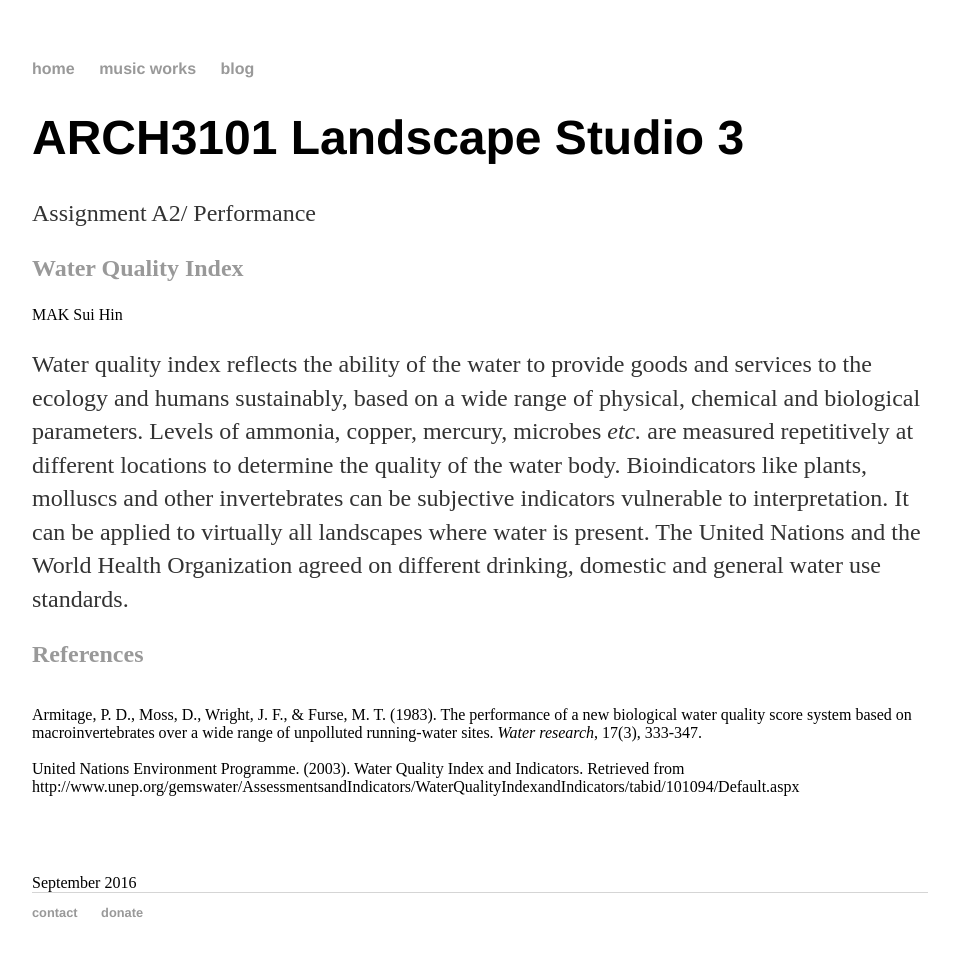
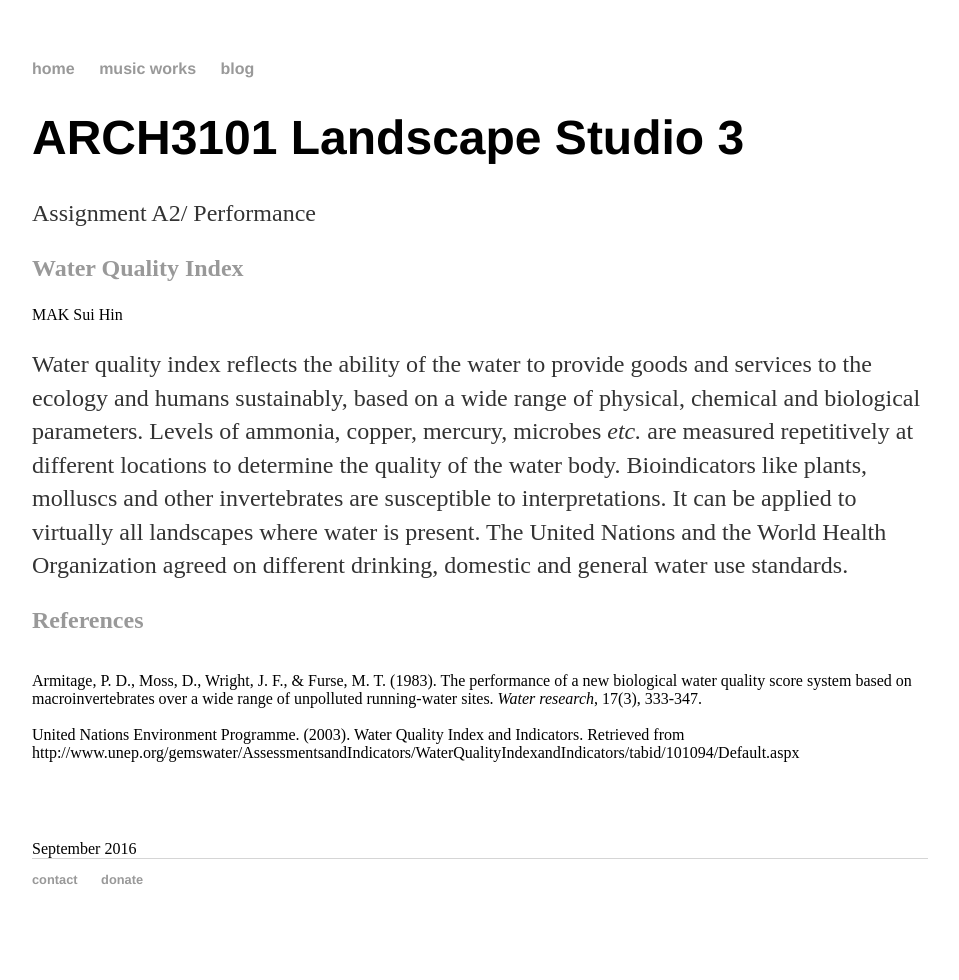
Before and after one commit to maksuihin/maksuihin.github.io, a Jekyll site: the page built from metric.html, in a window 1280 px wide. Shown: the whole page, without its empty margins (160-1119 px from the left). Built offline with Jekyll 4.4.1, drawn with Linux system fonts in a browser that asks for light colours; after the commit the page ends 947 px from its top, so only the background shows below that.

Commit message:
Update metric.html

```diff
--- a/metric.html
+++ b/metric.html
@@ -9,7 +9,7 @@
 			<h2>Water Quality Index</h2></p>
 			MAK Sui Hin
 			<div class="blurb">
-		<p>Water quality index reflects the ability of the water to provide goods and services to the ecology and humans sustainably, based on a wide range of physical, chemical and biological parameters. Levels of ammonia, copper, mercury, microbes <i>etc.</i> are measured repetitively at different locations to determine the quality of the water body. Bioindicators like plants, molluscs and other invertebrates can be subjective indicators vulnerable to interpretation. It can be applied to virtually all landscapes where water is present. The United Nations and the World Health Organization agreed on different drinking, domestic and general water use standards.</p>
+		<p>Water quality index reflects the ability of the water to provide goods and services to the ecology and humans sustainably, based on a wide range of physical, chemical and biological parameters. Levels of ammonia, copper, mercury, microbes <i>etc.</i> are measured repetitively at different locations to determine the quality of the water body. Bioindicators like plants, molluscs and other invertebrates are susceptible to interpretations. It can be applied to virtually all landscapes where water is present. The United Nations and the World Health Organization agreed on different drinking, domestic and general water use standards.</p>
 		</div>
 			<p><h2>References</h2></br>
 		Armitage, P. D., Moss, D., Wright, J. F., & Furse, M. T. (1983). The performance of a new biological water quality score system based on macroinvertebrates over a wide range of unpolluted running-water sites. <i>Water research</i>, 17(3), 333-347.</br></br>
```
